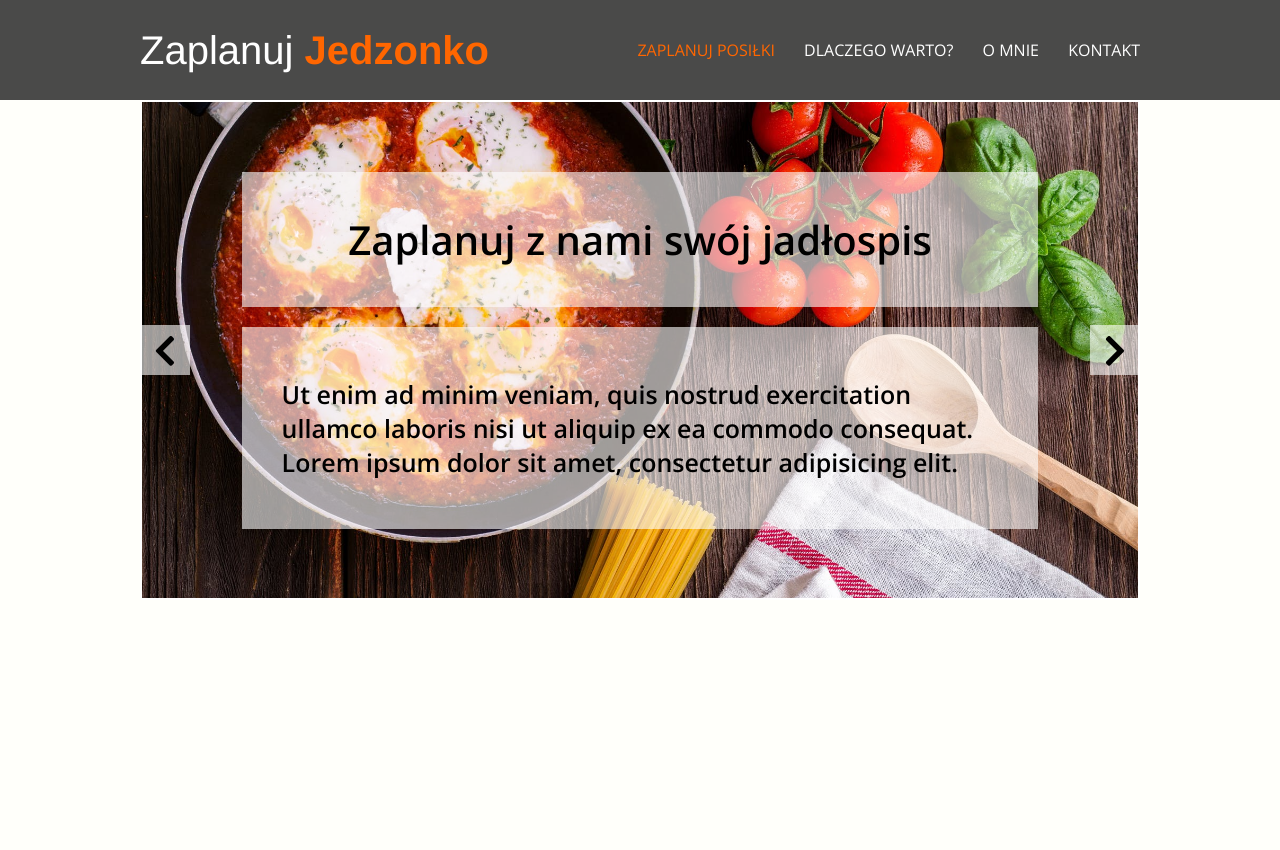
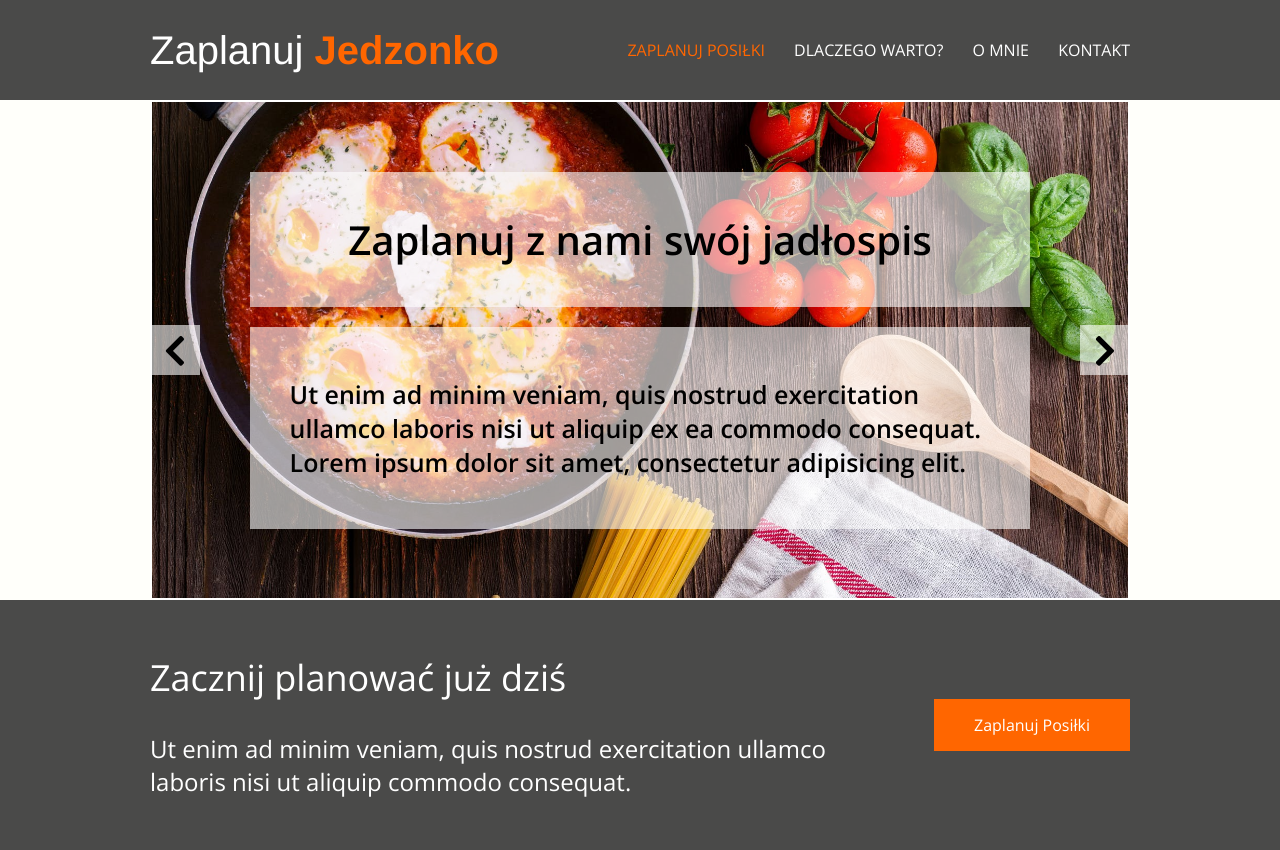
Before and after one commit to emcecha/zaplanuj-jedzonko, a website: page index.html in a window 1280 px wide. Before the commit the page ends 800 px from the top, so only its background shows below. Drawn offline with nearby package versions, Linux system fonts and the light colour scheme; files that its build step writes are made by us from their sources; files whose address does not match are found by name; a web font is replaced by a local one.

Commit message:
stworzenie sekcji call to action, ostylowanie sekcji cta, dodanie partiala buttons

```diff
--- a/index.html
+++ b/index.html
@@ -81,7 +81,18 @@
                 <i class="fas fa-chevron-right"></i>
             </button>
         </div>
+    </section>
 
+    <section class="cta">
+        <div class="cta__container container">
+            <div class="cta__content">
+                <h2 class="cta__title">Zacznij planować już dziś</h2>
+                <p class="cta__text">
+                    Ut enim ad minim veniam, quis nostrud exercitation ullamco laboris nisi ut aliquip commodo consequat.
+                </p>
+            </div>
+            <a href="app.html" class="button">Zaplanuj&nbsp;Posiłki</a>
+        </div>
     </section>
 
 
--- a/scss/main.scss
+++ b/scss/main.scss
@@ -2,6 +2,8 @@
 @import "partials/colors";
 @import "partials/typography";
 @import "partials/base";
+@import "partials/page_buttons";
 @import "partials/page_header";
 @import "partials/page_navigation";
 @import "partials/page_carousel";
+@import "partials/page_call_to_action";
--- a/scss/partials/_base.scss
+++ b/scss/partials/_base.scss
@@ -9,4 +9,5 @@ body {
 .container {
     width: 1000px;
     margin: 0 auto;
+    padding: 0 10px;
 }
--- /dev/null
+++ b/scss/partials/_page_buttons.scss
@@ -0,0 +1,30 @@
+.button {
+    color: white;
+    background-color: $accent-color;
+    cursor: pointer;
+    padding: 15px 40px;
+    position: relative;
+    transition: all 200ms;
+
+    &::after {
+        content: "";
+        position: absolute;
+        height: 2px;
+        width: 0;
+        left: 50%;
+        bottom: 0;
+        background-color: $accent-color;
+        transition: all 200ms;
+        transition-delay: 100ms;
+    }
+
+    &:hover {
+        color: $accent-color;
+        background-color: white;
+    }
+
+    &:hover::after {
+        width: 100%;
+        left: 0;
+    }
+}
--- /dev/null
+++ b/scss/partials/_page_call_to_action.scss
@@ -0,0 +1,26 @@
+.cta {
+    background-color: $header-bcg-color;
+    height: 250px;
+
+    &__container {
+        display: flex;
+        justify-content: space-between;
+        align-items: center;
+        height: 100%;
+    }
+
+    &__content {
+        padding-right: 75px;
+        color: white;
+    }
+
+    &__title {
+        font-size: 36px;
+        font-weight: 400;
+        margin-bottom: 30px;
+    }
+
+    &__text {
+        font-size: 24px;
+    }
+}
--- a/scss/partials/_page_carousel.scss
+++ b/scss/partials/_page_carousel.scss
@@ -7,6 +7,8 @@
         position: relative;
         height: 100%;
         overflow: hidden;
+        padding: 0;
+        width: calc(1000px - 20px);
     }
 
     &__track {
--- a/scss/partials/_page_navigation.scss
+++ b/scss/partials/_page_navigation.scss
@@ -14,7 +14,7 @@
             content: "";
             background-color: white;
             position: absolute;
-            height: 1px;
+            height: 2px;
             border-radius: 50px;
             width: 0;
             bottom: -5px;
```
